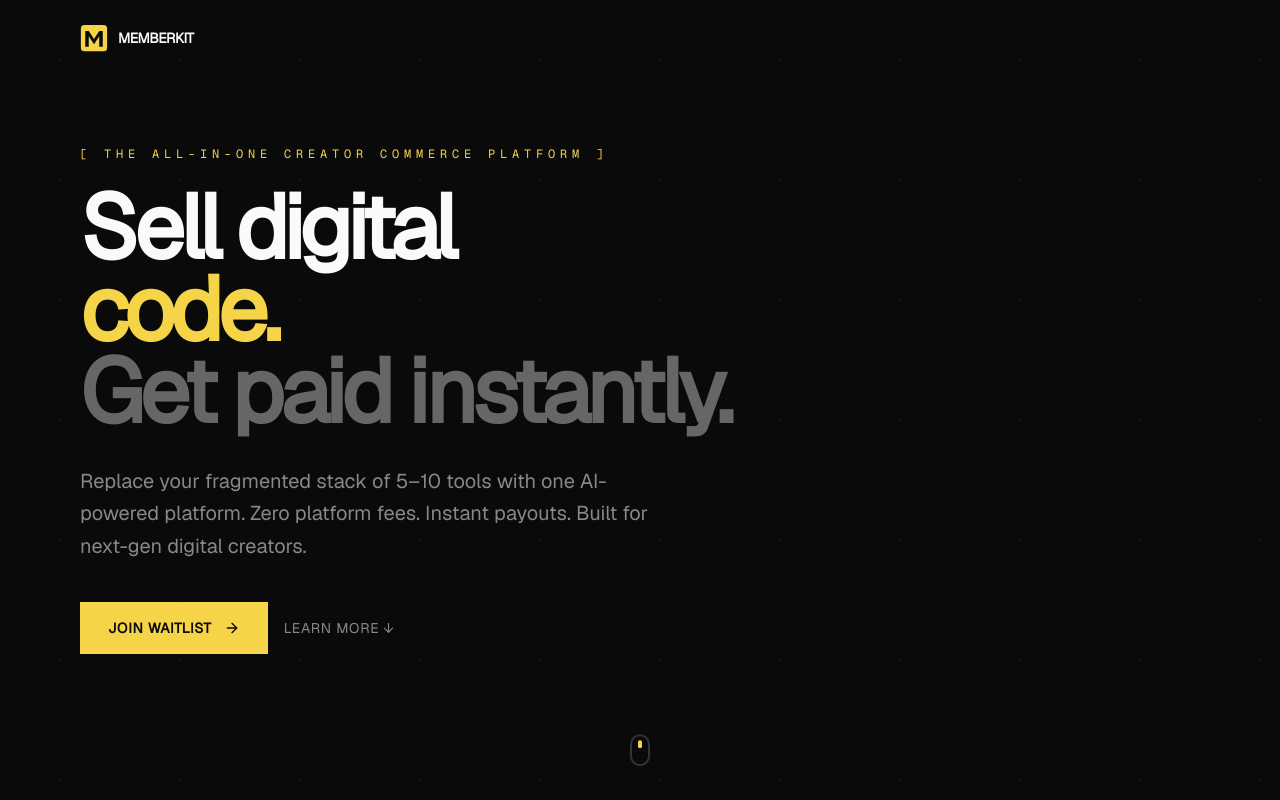
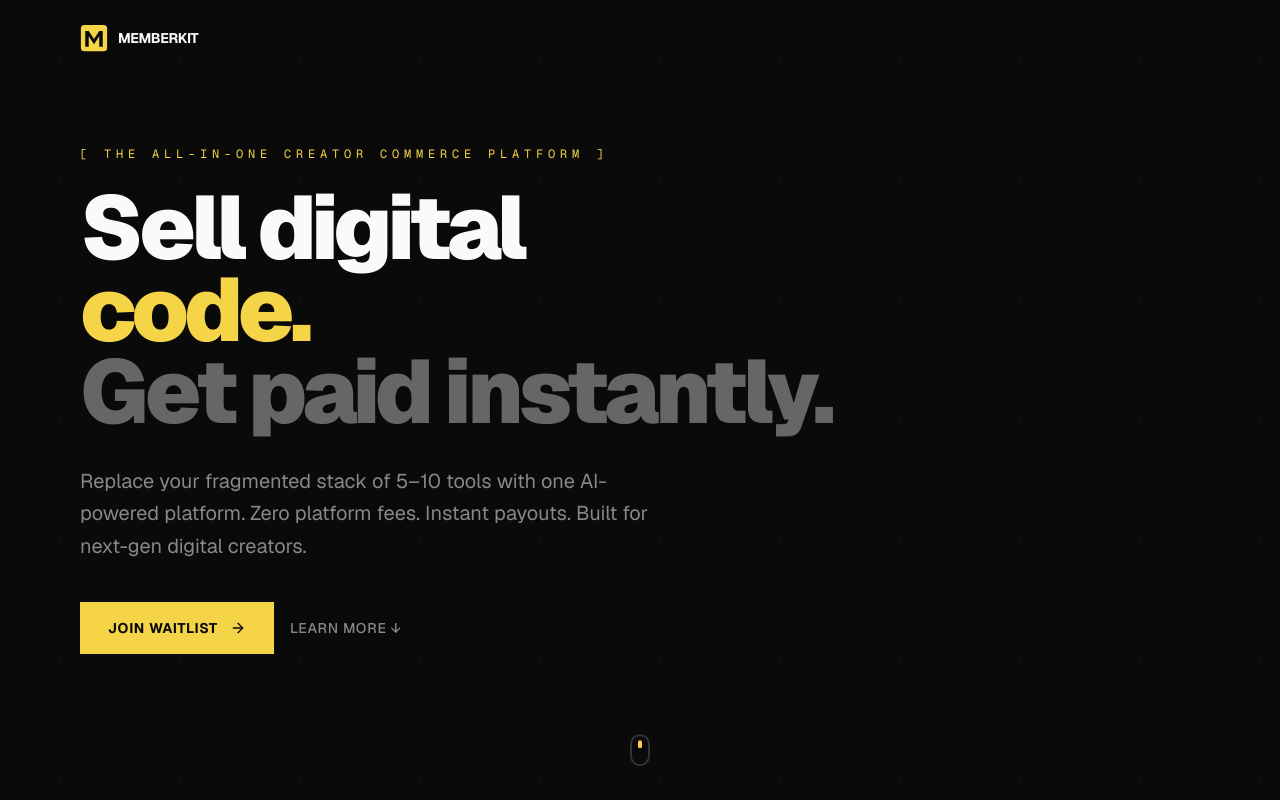
Before and after one commit to memberkitco/waitlist, a Next.js app: page / in a window 1280 px wide. Shown: the top 800 px of the page. Built offline with nearby package versions, Linux system fonts and the light colour scheme.

Commit message:
feat: add Vercel Analytics + Speed Insights, switch to Geist font

```diff
--- a/app/layout.tsx
+++ b/app/layout.tsx
@@ -1,11 +1,11 @@
 import type { Metadata } from "next";
-import { Geist_Mono, Geist } from "next/font/google";
+import { Geist, Geist_Mono } from "next/font/google";
+import { Analytics } from "@vercel/analytics/next";
 import { SpeedInsights } from "@vercel/speed-insights/next";
 import "./globals.css";
 
-const geist = Geist({
-  weight: "400",
-  variable: "--font-share-tech",
+const geistSans = Geist({
+  variable: "--font-geist-sans",
   subsets: ["latin"],
 });
 
@@ -28,10 +28,11 @@ export default function RootLayout({
   return (
     <html
       lang="en"
-      className={`${geist.variable} ${geistMono.variable} h-full antialiased`}
+      className={`${geistSans.variable} ${geistMono.variable} h-full antialiased`}
     >
-      <body className="min-h-full flex flex-col font-[family-name:var(--font-share-tech)]">
+      <body className="min-h-full flex flex-col font-[family-name:var(--font-geist-sans)]">
         {children}
+        <Analytics />
         <SpeedInsights />
       </body>
     </html>
--- a/package.json
+++ b/package.json
@@ -12,6 +12,7 @@
   },
   "dependencies": {
     "@supabase/supabase-js": "^2.110.7",
+    "@vercel/analytics": "^2.0.1",
     "@vercel/speed-insights": "^2.0.0",
     "framer-motion": "^12",
     "lucide-react": "^0.500",
```
Also changed, not shown: 1 other file (tests, documents, lock files or other folders).
